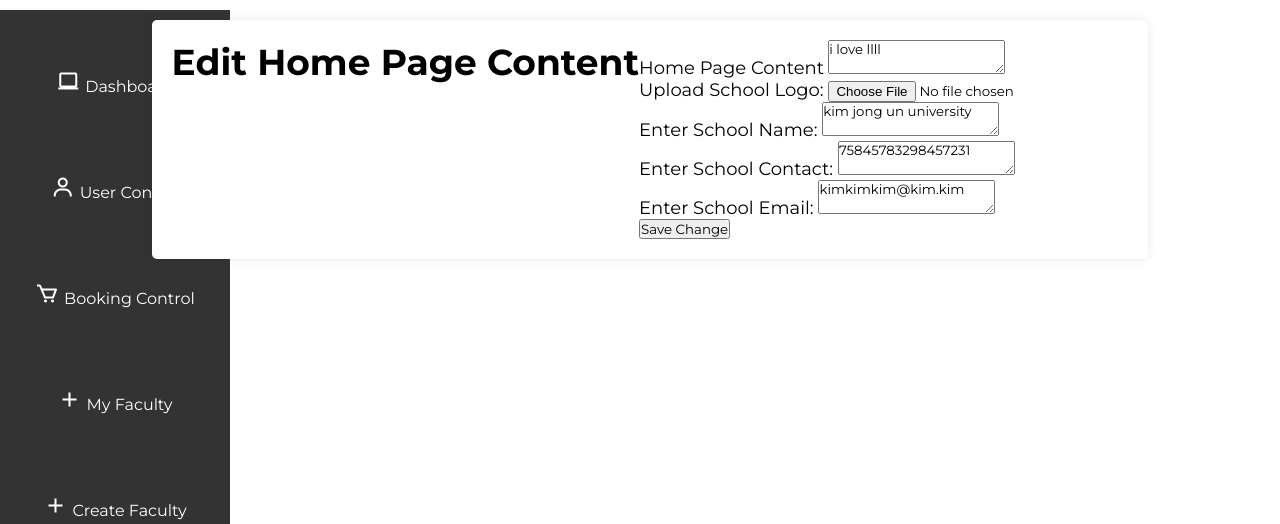
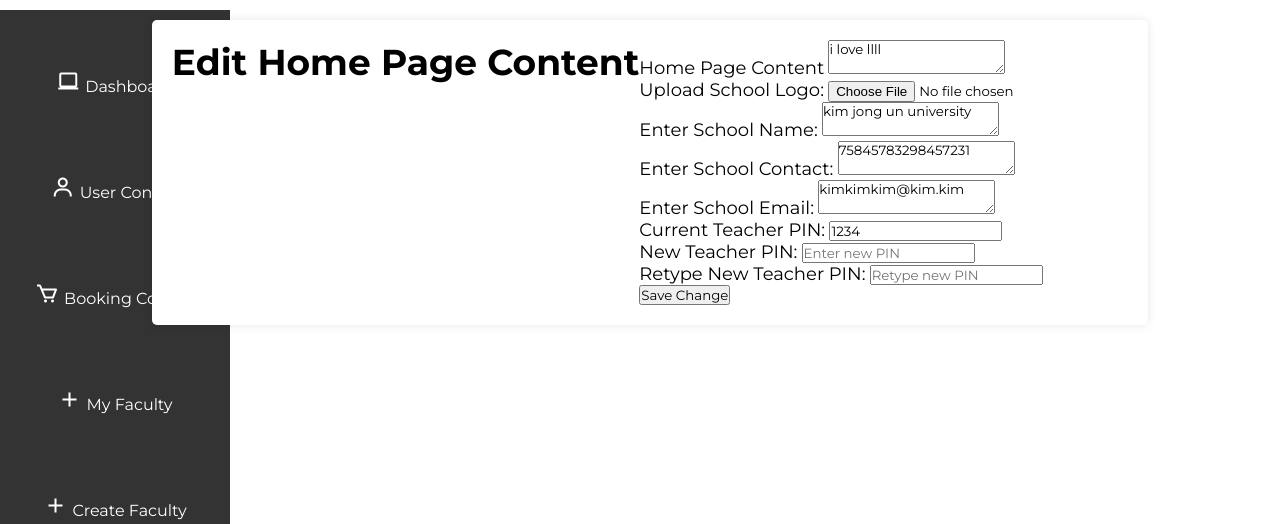
Before and after one commit to jelwingeuan/University-Appointment-System-UAS-, a Flask app: page /adminpageeditor in a window 1280 px wide. Shown: the part 50-574 px from the top of the page. Run offline with Flask 3, Linux system fonts and the light colour scheme.

Commit message:
v1.5.4_lec_changepin <Changeble Teacher PIN> (2024.05.28, 14:08)

```diff
--- a/app.py
+++ b/app.py
@@ -1,4 +1,4 @@
-from flask import Flask, render_template, request, redirect, url_for
+from flask import Flask, render_template, request, redirect, url_for, jsonify
 from flask import session, flash
 from flask_login import LoginManager, UserMixin
 from werkzeug.utils import secure_filename
@@ -44,6 +44,15 @@ def load_user(id):
 
     return None
 
+
+def load_pin():
+    with open("pin.json", "r") as file:
+        return json.load(file)["pin"]
+
+
+def save_pin(new_pin):
+    with open("pin.json", "w") as file:
+        json.dump({"pin": new_pin}, file)
 
 def load_content():
     with open("content.json") as f:
@@ -95,8 +104,10 @@ def signup():
         password = request.form.get("password")
         pin = request.form.get("pin")
 
-        if role == "teacher" and pin != "6969":
-            return render_template("signup.html", message="PIN is incorrect")
+        if role == "teacher":
+            stored_pin = load_pin()
+            if pin != stored_pin:
+                return render_template("signup.html", message="PIN is incorrect")
 
         if not password:
             return render_template("signup.html", message="Password is required")
@@ -475,15 +486,15 @@ def admin_page_editor():
         school_name = request.form.get("school_name")
         school_tel = request.form.get("school_tel")
         school_email = request.form.get("school_email")
+        new_pin = request.form.get("new_pin")
+        retype_new_pin = request.form.get("retype_new_pin")
 
-
+        filename = ""
         if "school_logo" in request.files:
             file = request.files["school_logo"]
             if file.filename != "":
                 filename = secure_filename(file.filename)
                 file.save(os.path.join(app.config["UPLOAD_FOLDER"], filename))
-            else:
-                filename = ""
 
         content.update(
             {
@@ -497,9 +508,25 @@ def admin_page_editor():
 
         save_content(content)
 
+        if new_pin and retype_new_pin:
+            if new_pin == retype_new_pin:
+                save_pin(new_pin)
+            else:
+                return render_template(
+                    "adminpageeditor.html",
+                    **content,
+                    pin=load_pin(),
+                    message="PINs do not match",
+                )
+
         return redirect(url_for("admin_page_editor"))
 
-    return render_template("adminpageeditor.html", **content)
+    return render_template("adminpageeditor.html", **content, pin=load_pin())
+
+
+@app.route("/getpin", methods=["GET"])
+def get_pin():
+    return jsonify({"pin": load_pin()})
 
 
 @app.route("/update_home_content", methods=["POST"])
--- a/content.json
+++ b/content.json
@@ -1 +1 @@
-{"home_content": "i love llll", "school_logo": "mqdefault.jpg", "school_name": "kim jong un university", "school_tel": "75845783298457231", "school_email": "kimkimkim@kim.kim"}
+{"home_content": "i love llll", "school_logo": "", "school_name": "kim jong un university", "school_tel": "75845783298457231", "school_email": "kimkimkim@kim.kim"}
--- /dev/null
+++ b/pin.json
@@ -0,0 +1 @@
+{"pin": "1234"}
--- a/templates/adminpageeditor.html
+++ b/templates/adminpageeditor.html
@@ -36,28 +36,32 @@
                 </div>
                 <div class="register-container">
                     <div class="input-container">
-                        <label>
-                            Upload School Logo:
-                        </label>
+                        <label>Upload School Logo:</label>
                         <input type="file" name="school_logo">
                     </div>
                     <div class="input-container">
-                        <label>
-                            Enter School Name:
-                        </label>
+                        <label>Enter School Name:</label>
                         <textarea id="school_name" name="school_name">{{ school_name }}</textarea>
                     </div>
                     <div class="input-container">
-                        <label>
-                            Enter School Contact:
-                        </label>
+                        <label>Enter School Contact:</label>
                         <textarea id="school_tel" name="school_tel">{{ school_tel }}</textarea>
                     </div>
                     <div class="input-container">
-                        <label>
-                            Enter School Email:
-                        </label>
+                        <label>Enter School Email:</label>
                         <textarea id="school_email" name="school_email">{{ school_email }}</textarea>
+                    </div>
+                    <div class="input-container">
+                        <label>Current Teacher PIN:</label>
+                        <input type="text" name="current_pin" value="{{ pin }}" readonly>
+                    </div>
+                    <div class="input-container">
+                        <label>New Teacher PIN:</label>
+                        <input type="password" name="new_pin" placeholder="Enter new PIN">
+                    </div>
+                    <div class="input-container">
+                        <label>Retype New Teacher PIN:</label>
+                        <input type="password" name="retype_new_pin" placeholder="Retype new PIN">
                     </div>
                     <button type="submit">Save Change</button>
                 </div>
```
Also changed, not shown: templates/signup.html (+15 -11 lines), database.db.
